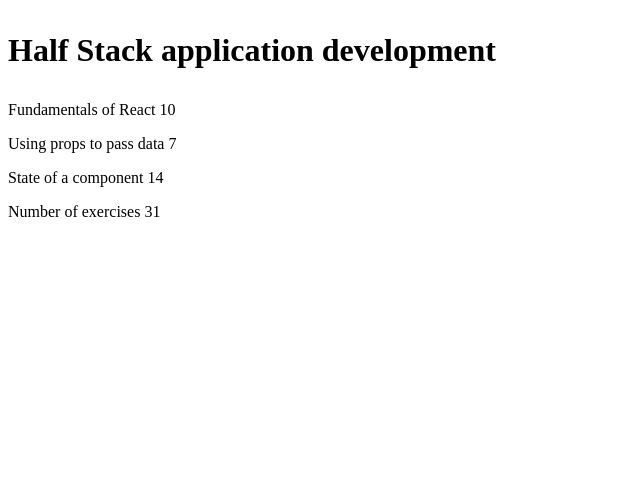
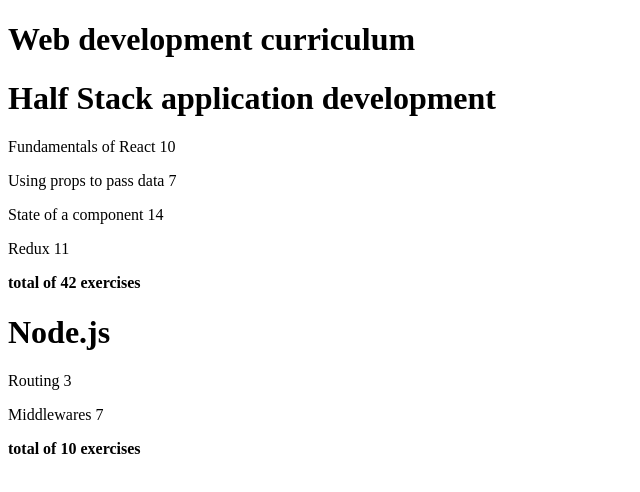
Before and after one commit to vergarapog/fullStackOpen, a React (Create React App) app in the folder part1/courseinfo/: page / in a window 1280 px wide. Shown: the top 492 px of the page, without its empty margins (0-640 px from the left). Built offline with nearby package versions, Linux system fonts and the light colour scheme.

Commit message:
finished until exercise 2.5:

```diff
--- a/part1/courseinfo/src/App.js
+++ b/part1/courseinfo/src/App.js
@@ -1,78 +1,57 @@
 import React from 'react'
-
-const Header = (props) => {
-    return (
-    <div>
-      <p>
-       {props.title}
-      </p>
-    </div>
-    )
-}
-
-const Content = (props) => {
-
-  console.log(props)
-  const[first, second, third] = props.parts
-return (
-  <div>
-      <Part part={first.name} exe={first.exercises} />
-      <Part part={second.name} exe={second.exercises} />
-      <Part part={third.name} exe={third.exercises} />
-    </div>
-)
-}
-
-const Part = (props) => {
-  return (
-    <>
-      <p>
-      {props.part} {props.exe}
-      </p>
-    </>
-    )
-
-}
-
-const Total = (props) => {
-
-  const[first, second, third] = props.parts
-  return (
-    <div>
-      <p>
-      Number of exercises {first.exercises + second.exercises + third.exercises}
-      </p>
-    </div>
-    )
-
-}
+import Course from './components/Course'
 
 const App = () => {
-  const course = {
+  const courses = [
+    {
       name: 'Half Stack application development',
+      id: 1,
       parts: [
         {
           name: 'Fundamentals of React',
-        exercises: 10
+          exercises: 10,
+          id: 1
         },
         {
           name: 'Using props to pass data',
-        exercises: 7
+          exercises: 7,
+          id: 2
         },
         {
           name: 'State of a component',
-        exercises: 14
+          exercises: 14,
+          id: 3
+        },
+        {
+          name: 'Redux',
+          exercises: 11,
+          id: 4
+        }
+      ]
+    },
+    {
+      name: 'Node.js',
+      id: 2,
+      parts: [
+        {
+          name: 'Routing',
+          exercises: 3,
+          id: 1
+        },
+        {
+          name: 'Middlewares',
+          exercises: 7,
+          id: 2
         }
       ]
     }
-
+  ]
 
 
   return (
     <div>
-      <h1><Header title={course.name} /></h1>
-      <Content parts={course.parts}/>
-      <Total parts={course.parts} />
+      <h1>Web development curriculum</h1>
+    <Course courses={courses}/>
     </div>
   )
 }
--- /dev/null
+++ b/part1/courseinfo/src/components/Course.js
@@ -0,0 +1,61 @@
+import React from 'react'
+
+const Header = ({ course }) => {
+    return (
+      <h1>{course.name}</h1>
+    )
+  }
+
+  const Total = ({ course }) => {
+
+    const total = course.parts.reduce((sum, part) => {
+      return sum += part.exercises
+    } , 0 )
+
+    console.log(total)
+
+    //const sum = course.parts[0].exercises + course.parts[1].exercises + course.parts[2].exercises + course.parts[3].exercises
+    return(
+      <p><b>total of {total} exercises</b></p>
+    )
+  }
+
+  const Part = ({name, exe}) => {
+    return (
+      <p>
+        {name} {exe}
+      </p>
+    )
+  }
+
+  const Content = ({ course }) => {
+    return (
+      <div>
+        {course.parts.map( part =>
+        <Part key={part.id} name={part.name} exe={part.exercises} />
+        )}
+      </div>
+    )
+  }
+
+  const Course = ({courses}) =>{
+
+    console.log(courses)
+    return(
+      <div>
+        {courses.map((course) =>
+        <>
+        <Header course={course}/>
+        <Content course={course} />
+        <Total course={course} />
+        </>
+        )}
+      </div>
+    )
+  }
+
+
+
+
+
+export default Course
```
Also changed, not shown: 1 other file (tests, documents, lock files or other folders). Lines whose indentation alone changed are shown as unchanged.
